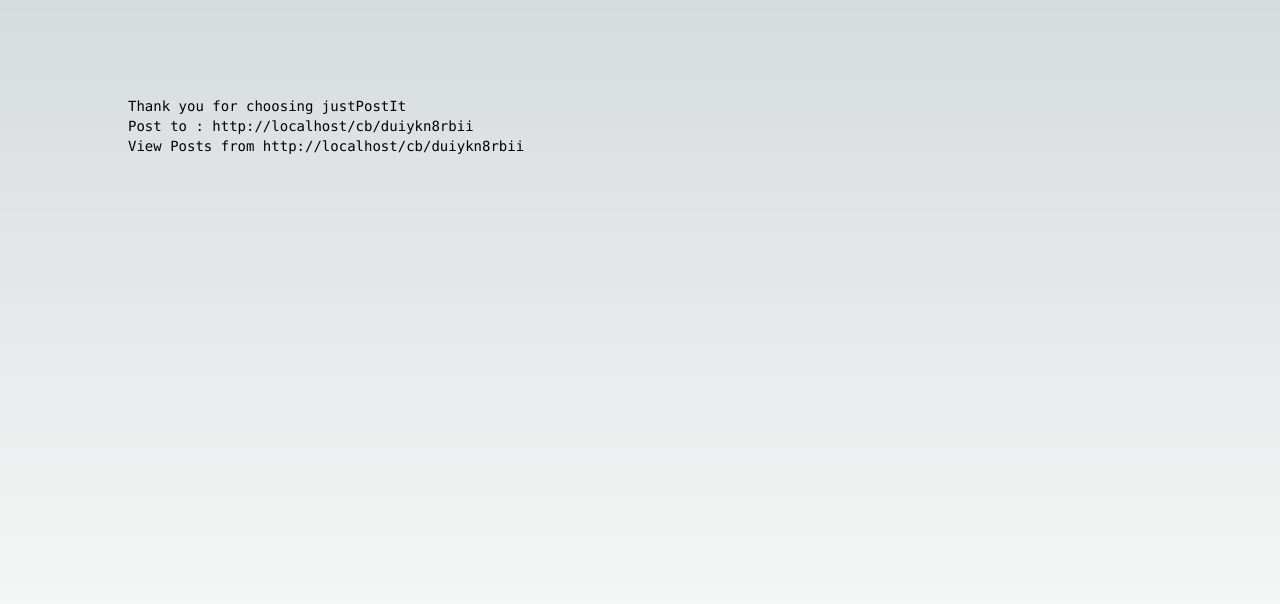
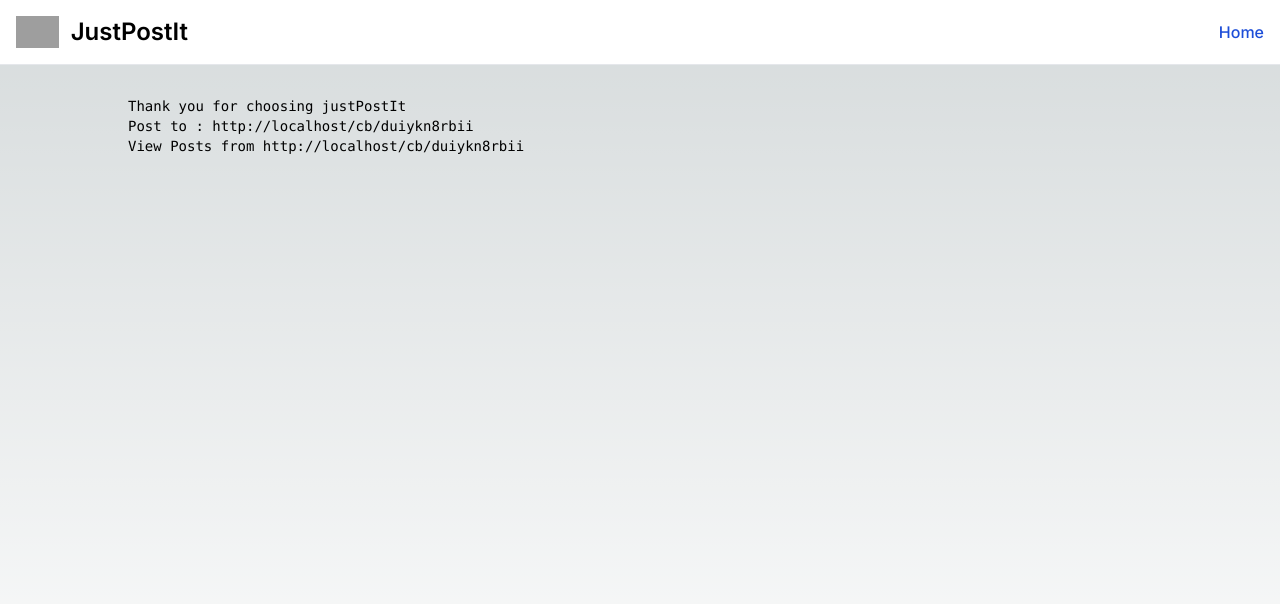
Before and after one commit to mwangiKibui/justpostit.dev, a Next.js app: page / in a window 1280 px wide. Shown: the top 604 px of the page. Built offline with nearby package versions, Linux system fonts and the light colour scheme; grey boxes are pictures that could not be loaded.

Commit message:
fix: added navbar

```diff
--- a/src/app/[postId]/page.js
+++ b/src/app/[postId]/page.js
@@ -8,10 +8,10 @@
 
   const {postId} = params;
   return (
-      <main className="flex min-h-screen flex-col items-center justify-between p-24">
-        <div className="z-10 container w-full">
-          <PostsComponent postId={postId} />
-        </div>
-      </main>
+    <div className="flex min-h-screen flex-col items-center p-24">
+      <div className="z-10 max-w-5xl w-full items-center justify-between font-mono text-sm lg:flex">
+        <PostsComponent postId={postId} />
+      </div>
+    </div>
   )
 }
--- a/src/app/layout.js
+++ b/src/app/layout.js
@@ -11,7 +11,31 @@
 export default function RootLayout({ children }) {
   return (
     <html lang="en">
-      <body className={inter.className}>{children}</body>
+      <body className={inter.className}>
+          <nav className="bg-white dark:bg-gray-900 fixed w-full z-20 top-0 start-0 border-b border-gray-200 dark:border-gray-600">
+            <div className="max-w-screen-xl flex flex-wrap items-center justify-between mx-auto p-4">
+              <a href="/" className="flex items-center space-x-3 rtl:space-x-reverse">
+                  <img src="https://flowbite.com/docs/images/logo.svg" className="h-8" alt="Flowbite Logo" />
+                  <span className="self-center text-2xl font-semibold whitespace-nowrap dark:text-white">JustPostIt</span>
+              </a>
+              <button data-collapse-toggle="navbar-default" type="button" className="inline-flex items-center p-2 w-10 h-10 justify-center text-sm text-gray-500 rounded-lg md:hidden hover:bg-gray-100 focus:outline-none focus:ring-2 focus:ring-gray-200 dark:text-gray-400 dark:hover:bg-gray-700 dark:focus:ring-gray-600" aria-controls="navbar-default" aria-expanded="false">
+                  <span className="sr-only">Open main menu</span>
+                  <svg className="w-5 h-5" aria-hidden="true" xmlns="http://www.w3.org/2000/svg" fill="none" viewBox="0 0 17 14">
+                      <path stroke="currentColor" strokeLinecap="round" strokeLinejoin="round" strokeWidth="2" d="M1 1h15M1 7h15M1 13h15"/>
+                  </svg>
+              </button>
+              <div className="hidden w-full md:block md:w-auto" id="navbar-default">
+                <ul className="font-medium flex flex-col p-4 md:p-0 mt-4 border border-gray-100 rounded-lg bg-gray-50 md:flex-row md:space-x-8 rtl:space-x-reverse md:mt-0 md:border-0 md:bg-white dark:bg-gray-800 md:dark:bg-gray-900 dark:border-gray-700">
+                  <li>
+                    <a href="/" className="block py-2 px-3 text-white bg-blue-700 rounded md:bg-transparent md:text-blue-700 md:p-0 dark:text-white md:dark:text-blue-500" aria-current="page">Home</a>
+                  </li>
+                </ul>
+              </div>
+            </div>
+          </nav>
+
+          {children}
+        </body>
     </html>
   )
 }
--- a/src/components/Posts.js
+++ b/src/components/Posts.js
@@ -6,6 +6,8 @@
 const PostsComponent = ({postId}) => {
 
   const [posts, setposts] = useState([]);
+
+  const [url,setUrl] = useState('');
 
   const supabase = initializeSupabase(process.env.NEXT_PUBLIC_SUPABASE_URL,process.env.NEXT_PUBLIC_SUPABASE_ANON_KEY);
 
@@ -29,6 +31,8 @@
     })
     .subscribe()
 
+    setUrl(window.location.origin+'cb/'+postId);
+
     // Fetch initial posts
     const fetchposts = async () => {
       const { data, error } = await supabase.from('posts').select('*').eq('postid',postId).order('id', { ascending: false });
@@ -48,9 +52,22 @@
   }, []);
 
   return (
-    <div>
+    <div className='w-full'>
 
-      <h2>Your Posts</h2>
+      <div className='flex items-center justify-between'>
+        <p>
+          Your Callback URL is: {url}
+        </p>
+
+        <button
+          type="button"
+          className="py-2.5 px-5 me-2 mb-2 text-sm font-medium text-gray-900 focus:outline-none bg-white rounded-lg border border-gray-200 hover:bg-gray-100 hover:text-blue-700 focus:z-10 focus:ring-4 focus:ring-gray-200 dark:focus:ring-gray-700 dark:bg-gray-800 dark:text-gray-400 dark:border-gray-600 dark:hover:text-white dark:hover:bg-gray-700">
+          Copy To Clipboard
+        </button>
+
+      </div>
+
+      <h2 className='text-3xl font-extrabold dark:text-white'>Your Posts:</h2>
 
       <br />
 
```
